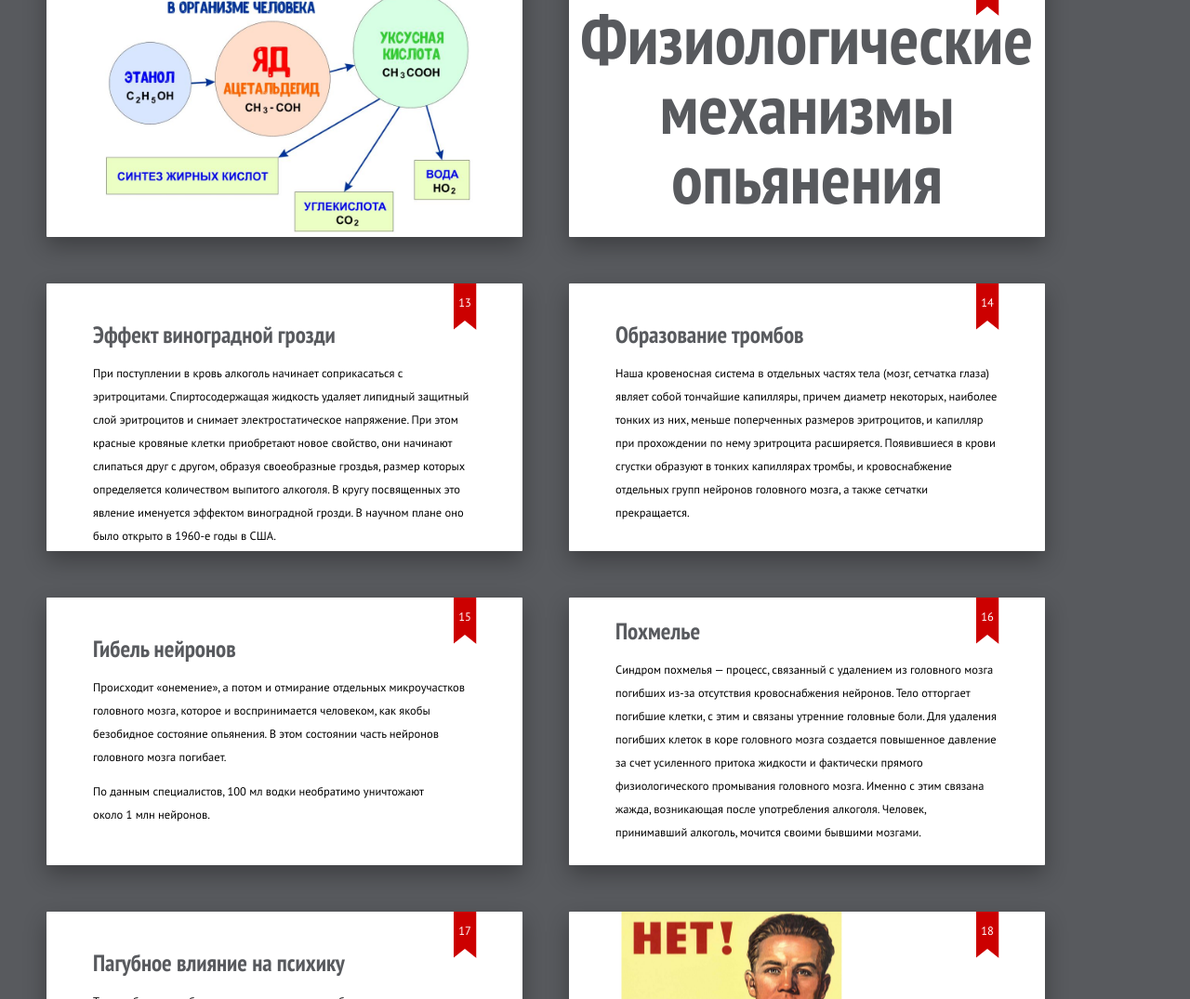
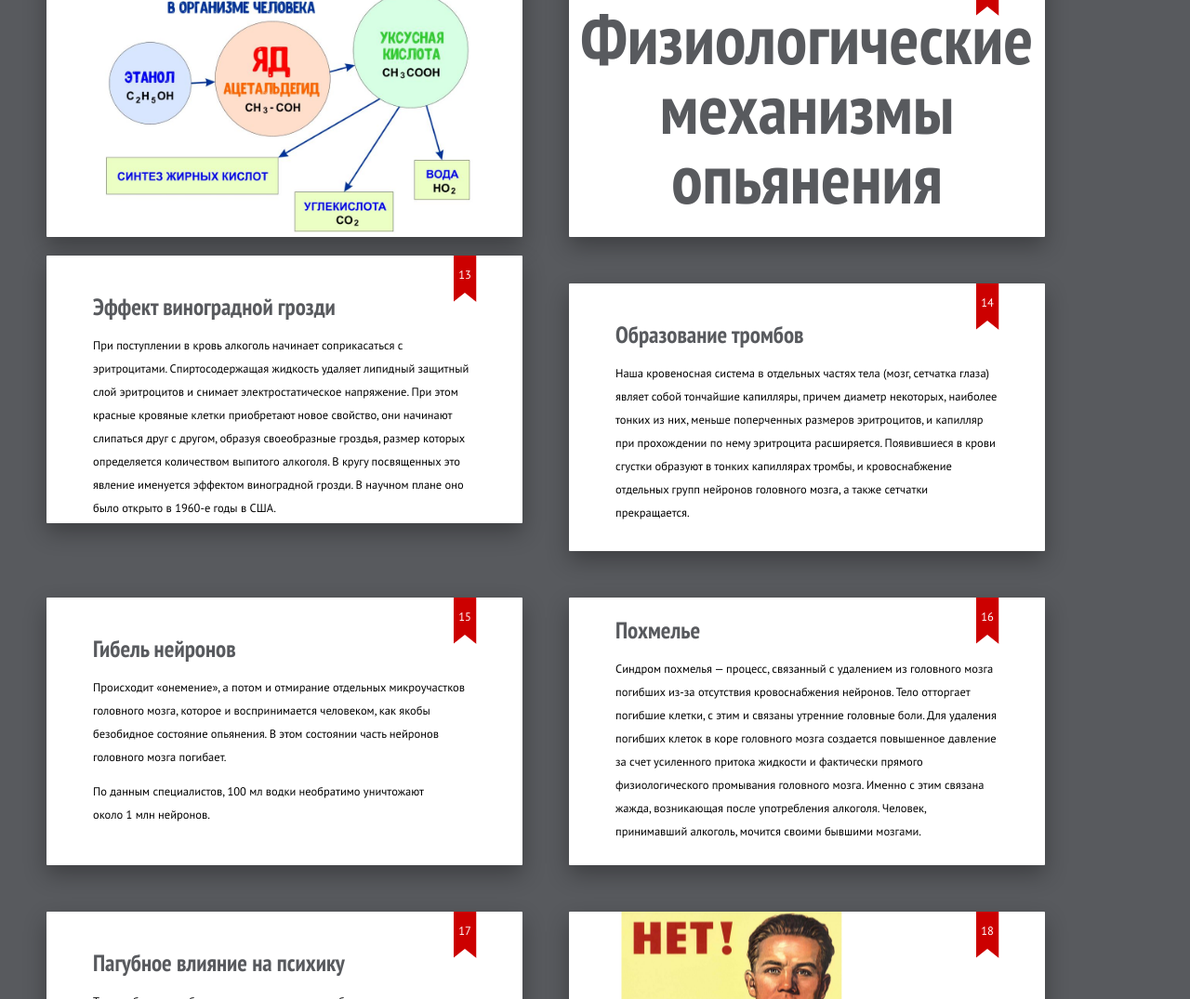
Before and after one commit to a1ip/alcohol, a website: page index.html in a window 1280 px wide. Shown: the part 1947-3022 px from the top of the page at 93% size. Drawn offline with Linux system fonts and the light colour scheme.

Commit message:
Update index.html

```diff
--- a/index.html
+++ b/index.html
@@ -125,7 +125,7 @@
     <section class="slide">
         <h2 class="shout shrink clear">Физиологические механизмы опьянения</h2>
     </section>
-    <section class="slide">
+    <section class="slide" style="margin-top:-30px">
         <h2>Эффект виноградной грозди</h2>
         <p>При поступлении в кровь алкоголь начинает соприкасаться с эритроцитами.
 
@@ -152,7 +152,7 @@
         100&nbsp;мл водки необратимо уничтожают около&nbsp;1&nbsp;млн&nbsp;нейронов.</p>
     </section>
     <section class="slide">
-        <h2 style="margin-top:-29px">Похмелье</h2>
+        <h2 style="margin-top:-30px">Похмелье</h2>
         <p>Синдром похмелья — процесс, связанный с удалением из головного мозга
             погибших из-за отсутствия кровоснабжения нейронов. Тело отторгает погибшие клетки,
             с этим и связаны утренние головные боли. Для удаления погибших клеток в коре головного мозга
```
